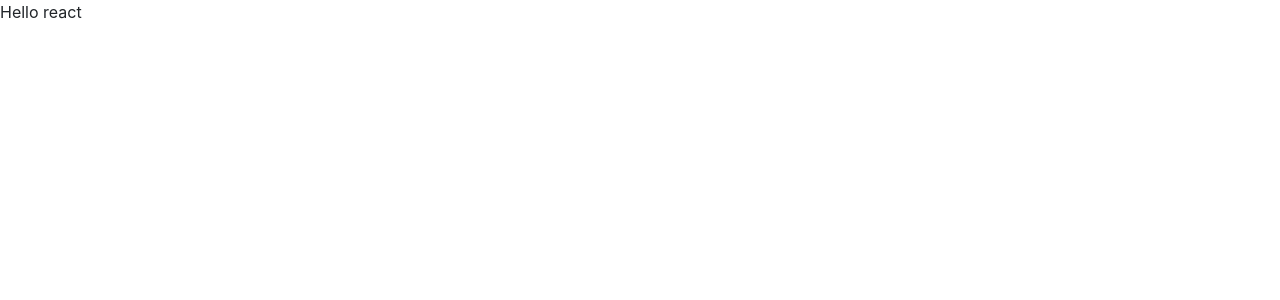
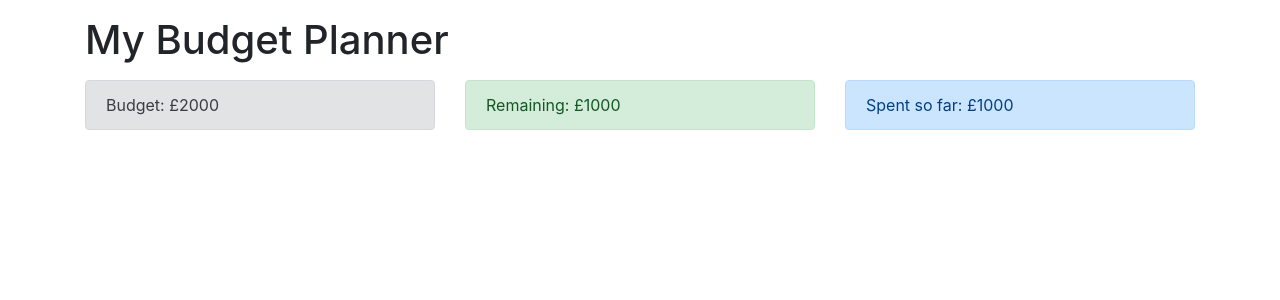
Before and after one commit to Pericles001/budget-tracker, a React (Create React App) app: page / in a window 1280 px wide. Shown: the top 300 px of the page. Built offline with nearby package versions, Linux system fonts and the light colour scheme.

Commit message:
components creation Budget, Remaining and ExpenseTotal created

```diff
--- a/src/App.js
+++ b/src/App.js
@@ -1,9 +1,29 @@
-import React from 'react';
-import 'bootstrap/dist/css/bootstrap.min.css';
+import React from "react";
+import "bootstrap/dist/css/bootstrap.min.css";
+import Budget from "./components/Budget";
+import Remaining from "./components/Remaining";
+import ExpenseTotal from "./components/ExpenseTotal";
 
 const App = () => {
-  return <p>Hello react</p>;
+  return (
+    <div className="container">
+      <h1 className="mt-3">My Budget Planner</h1>
 
+      <div className="row mt-3">
+        <div className="col-sm">
+          <Budget />
+        </div>
+
+        <div className="col-sm">
+          <Remaining />
+        </div>
+
+        <div className="col-sm">
+          <ExpenseTotal />
+        </div>
+      </div>
+    </div>
+  );
 };
 
 export default App;
--- /dev/null
+++ b/src/components/Budget.js
@@ -0,0 +1,15 @@
+import React from 'react';
+
+const Budget = () =>{
+ return (
+<div className='alert alert-secondary'>
+
+<span>Budget: £2000</span>
+
+</div>
+
+ );
+
+};
+
+export default Budget;
--- /dev/null
+++ b/src/components/ExpenseTotal.js
@@ -0,0 +1,11 @@
+import React from "react";
+
+const ExpenseTotal = () => {
+  return (
+    <div className="alert alert-primary">
+      <span>Spent so far: £1000</span>
+    </div>
+  );
+};
+
+export default ExpenseTotal;
--- /dev/null
+++ b/src/components/Remaining.js
@@ -0,0 +1,11 @@
+import React from "react";
+
+const Remaining = () => {
+  return (
+    <div className="alert alert-success">
+      <span>Remaining: £1000</span>
+    </div>
+  );
+};
+
+export default Remaining;
```
